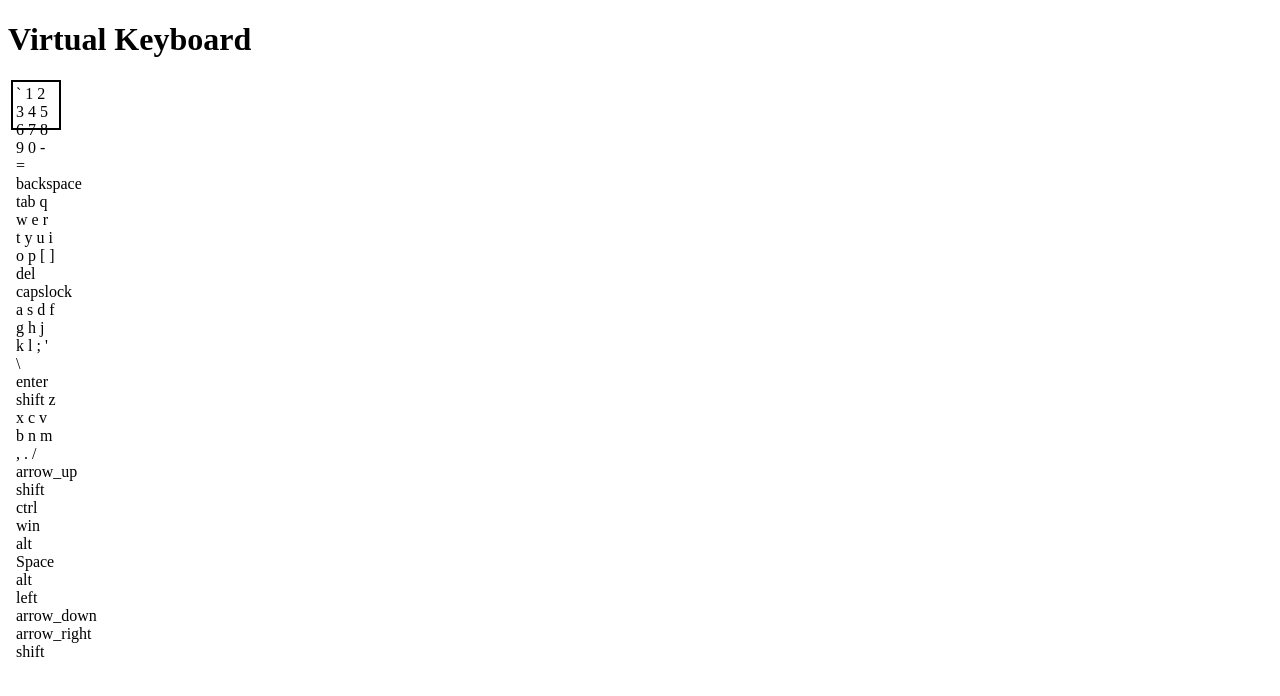
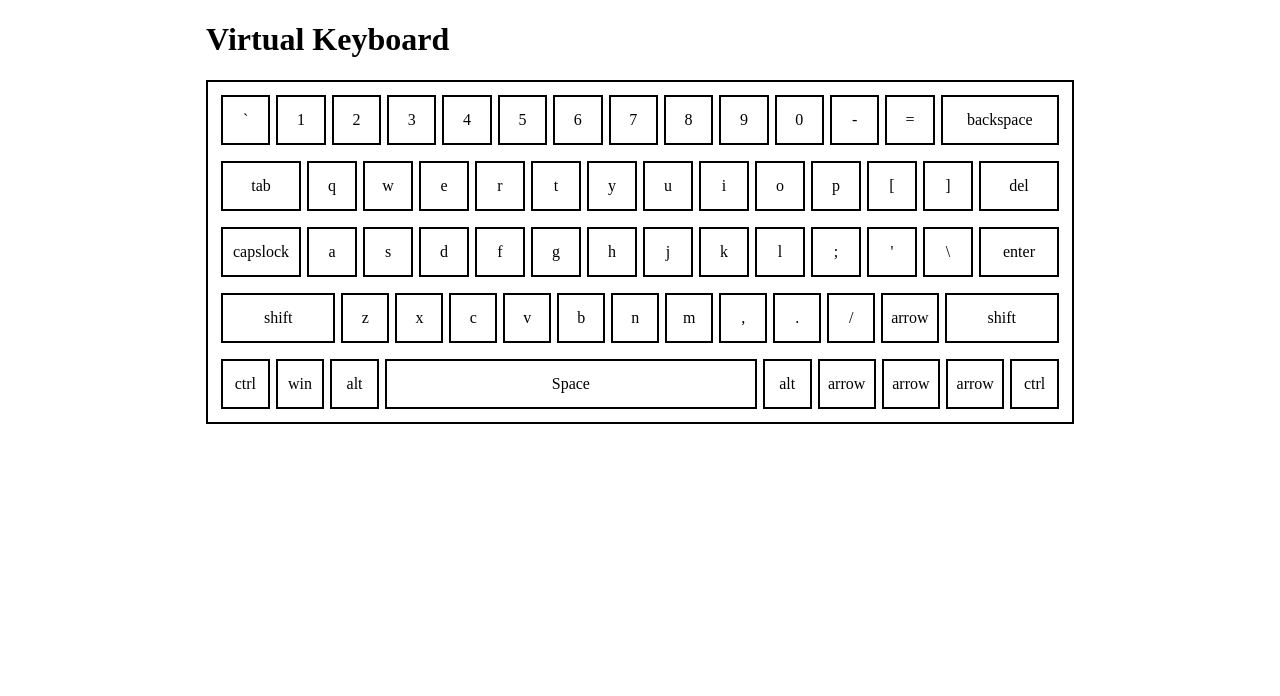
Before and after one commit to KostaShalak/virtual-keyboard, a plain HTML site: page index.html in a window 1280 px wide. Drawn offline with Linux system fonts and the light colour scheme.

Commit message:
feat: add keyboard styles

```diff
--- a/main.js
+++ b/main.js
@@ -3,84 +3,83 @@ let board = document.querySelector('body');
 board.innerHTML = `
     <div class = 'container'>
       <h1>Virtual Keyboard</h1>
-      <div class="keyboard_wrapper">
     <pre class="display"></pre>
-    <div class="key">
+    <div class="keyboard">
         <div class="row">
-            <span class ="backquote">\`</span>
-            <span data-key="1">1</span>
-            <span data-key="2">2</span>
-            <span data-key="3">3</span>
-            <span data-key="4">4</span>
-            <span data-key="5">5</span>
-            <span data-key="6">6</span>
-            <span data-key="7">7</span>
-            <span data-key="8">8</span>
-            <span data-key="9">9</span>
-            <span data-key="0">0</span>
-            <span data-key="-">-</span>
-            <span data-key="=">=</span>
-            <span class ="backspace">backspace</span>
+            <span class ="backquote key">\`</span>
+            <span class = "key" data-key="1">1</span>
+            <span class = "key" data-key="2">2</span>
+            <span class = "key" data-key="3">3</span>
+            <span class = "key" data-key="4">4</span>
+            <span class = "key" data-key="5">5</span>
+            <span class = "key" data-key="6">6</span>
+            <span class = "key" data-key="7">7</span>
+            <span class = "key" data-key="8">8</span>
+            <span class = "key" data-key="9">9</span>
+            <span class = "key" data-key="0">0</span>
+            <span class = "key" data-key="-">-</span>
+            <span class = "key" data-key="=">=</span>
+            <span class ="backspace key">backspace</span>
         </div>
         <div class="row">
-            <span class="tab">tab</span>
-            <span data-key="q">q</span>
-            <span data-key="w">w</span>
-            <span data-key="e">e</span>
-            <span data-key="r">r</span>
-            <span data-key="t">t</span>
-            <span data-key="y">y</span>
-            <span data-key="u">u</span>
-            <span data-key="i">i</span>
-            <span data-key="o">o</span>
-            <span data-key="p">p</span>
-            <span data-key="[">[</span>
-            <span data-key="]">]</span>
-            <span class ="del">del</span>
+            <span class="tab key">tab</span>
+            <span  class = "key" data-key="q">q</span>
+            <span  class = "key" data-key="w">w</span>
+            <span  class = "key" data-key="e">e</span>
+            <span  class = "key" data-key="r">r</span>
+            <span  class = "key" data-key="t">t</span>
+            <span  class = "key" data-key="y">y</span>
+            <span  class = "key" data-key="u">u</span>
+            <span  class = "key" data-key="i">i</span>
+            <span  class = "key" data-key="o">o</span>
+            <span  class = "key" data-key="p">p</span>
+            <span  class = "key" data-key="[">[</span>
+            <span  class = "key" data-key="]">]</span>
+            <span class ="del key">del</span>
         </div>
         <div class="row">
-            <span class ="capslock">capslock</span>
-            <span data-key="a">a</span>
-            <span data-key="s">s</span>
-            <span data-key="d">d</span>
-            <span data-key="f">f</span>
-            <span data-key="g">g</span>
-            <span data-key="h">h</span>
-            <span data-key="j">j</span>
-            <span data-key="k">k</span>
-            <span data-key="l">l</span>
-            <span data-key=";">;</span>
-            <span data-key="'">'</span>
-            <span data-key="\\">\\</span>
-            <span class="enter">enter</span>
+            <span class ="capslock key">capslock</span>
+            <span class = "key" data-key="a">a</span>
+            <span class = "key" data-key="s">s</span>
+            <span class = "key" data-key="d">d</span>
+            <span class = "key" data-key="f">f</span>
+            <span class = "key" data-key="g">g</span>
+            <span class = "key" data-key="h">h</span>
+            <span class = "key" data-key="j">j</span>
+            <span class = "key" data-key="k">k</span>
+            <span class = "key" data-key="l">l</span>
+            <span class = "key" data-key=";">;</span>
+            <span class = "key" data-key="'">'</span>
+            <span class = "key" data-key="\\">\\</span>
+            <span class="enter key">enter</span>
         </div>
         <div class="row">
-            <span class="shift_left">shift</span>
-            <span data-key="z">z</span>
-            <span data-key="x">x</span>
-            <span data-key="c">c</span>
-            <span data-key="v">v</span>
-            <span data-key="b">b</span>
-            <span data-key="n">n</span>
-            <span data-key="m">m</span>
-            <span data-key=",">,</span>
-            <span data-key=".">.</span>
-            <span data-key="/">/</span>
-            <span class="arrow_up">arrow_up</span>
-            <span class="shift_right">shift</span>
+            <span class="shift_left key">shift</span>
+            <span class = "key" data-key="z">z</span>
+            <span class = "key" data-key="x">x</span>
+            <span class = "key" data-key="c">c</span>
+            <span class = "key" data-key="v">v</span>
+            <span class = "key" data-key="b">b</span>
+            <span class = "key" data-key="n">n</span>
+            <span class = "key" data-key="m">m</span>
+            <span class = "key" data-key=",">,</span>
+            <span class = "key" data-key=".">.</span>
+            <span class = "key" data-key="/">/</span>
+            <span class="arrow_up key">arrow</span>
+            <span class="shift_right key">shift</span>
         </div>
         <div class="row">
-            <span class="ctrl_left">ctrl</span>
-            <span class="meta_tag">win</span>
-            <span class="alt_left">alt</span>
-            <span class="space" data-key=" ">
+            <span class="ctrl_left key">ctrl</span>
+            <span class="meta_tag key">win</span>
+            <span class="alt_left key">alt</span>
+            <span class="space key" data-key=" ">
                 Space
             </span>
-            <span class="alt_right">alt</span>
-            <span class="arrow_left">left</span>
-            <span class="arrow_down">arrow_down</span>
-            <span class="arrow_right">arrow_right</span>
-            <span class="shift_right">shift</span>
+            <span class="alt_right key">alt</span>
+            <span class="arrow_left key">arrow</span>
+            <span class="arrow_down key">arrow</span>
+            <span class="arrow_right key">arrow</span>
+            <span class="ctrl_right key">ctrl</span>
         </div>
     </div>
 </div>
--- a/styles.css
+++ b/styles.css
@@ -5,14 +5,18 @@
 }
 
 .container {
-    max-width: 1280px;
+    max-width: 868px;
     margin: 0 auto;
 }
 
-#keyboard {
+.keyboard {
+    display: block;
+    border: 2px solid #000;
+    padding: 5px;
+}
+
+.row {
     display: flex;
-    flex-wrap: wrap;
-    border: 2px solid #000;
     padding: 5px;
 }
 
@@ -22,5 +26,37 @@
     padding: 3px;
     margin: 3px;
     border: 2px solid #000;
-    display: block;
+    display: flex;
+    align-items: center;
+    justify-content: center;
+    cursor: pointer;
 }
+
+.key:hover {
+    border-color: orange;
+}
+
+.capslock,
+.tab,
+.enter,
+.del{
+    width: 80px;
+}
+
+.backspace,
+.shift_left,
+.shift_right {
+    width: 120px;
+}
+
+.arrow_up,
+.arrow_left,
+.arrow_right,
+.arrow_down {
+    width: 60px;
+}
+
+.space {
+    max-width: 372px;
+    width: 100%;
+}
```
